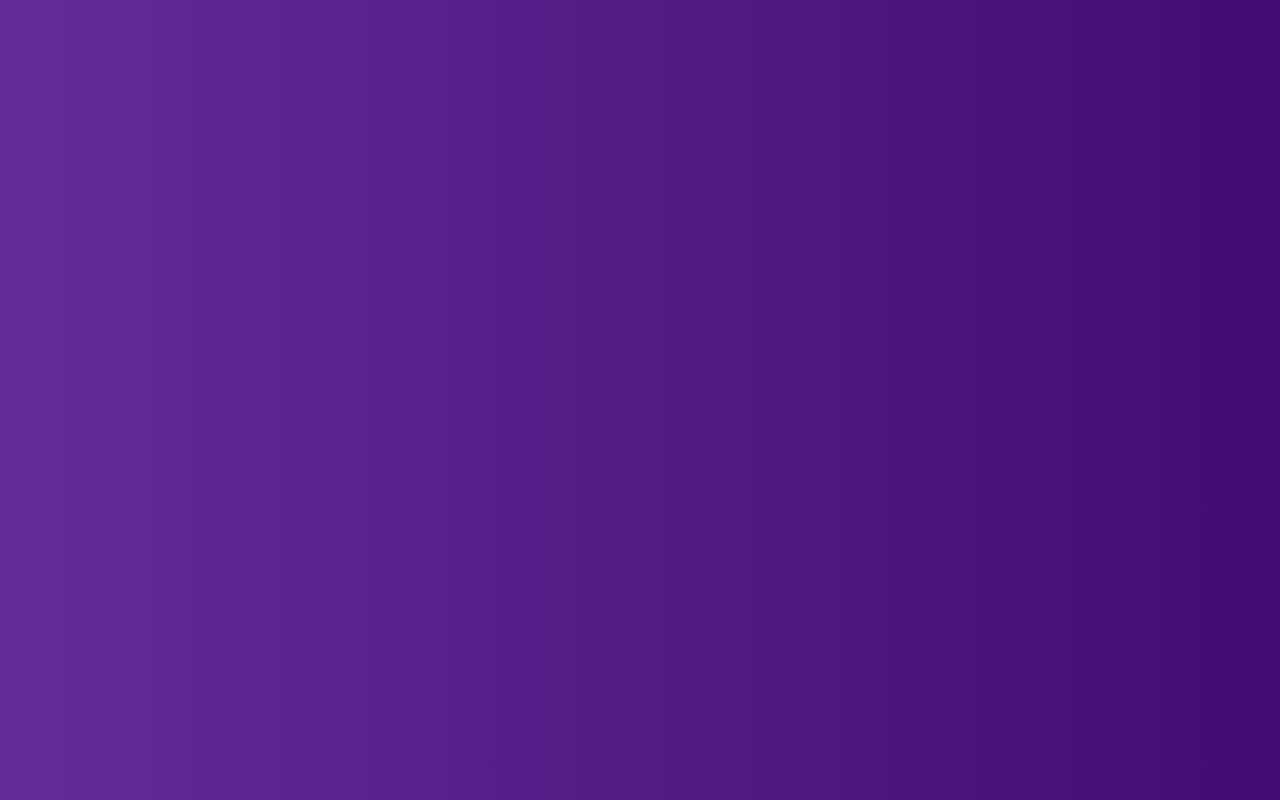
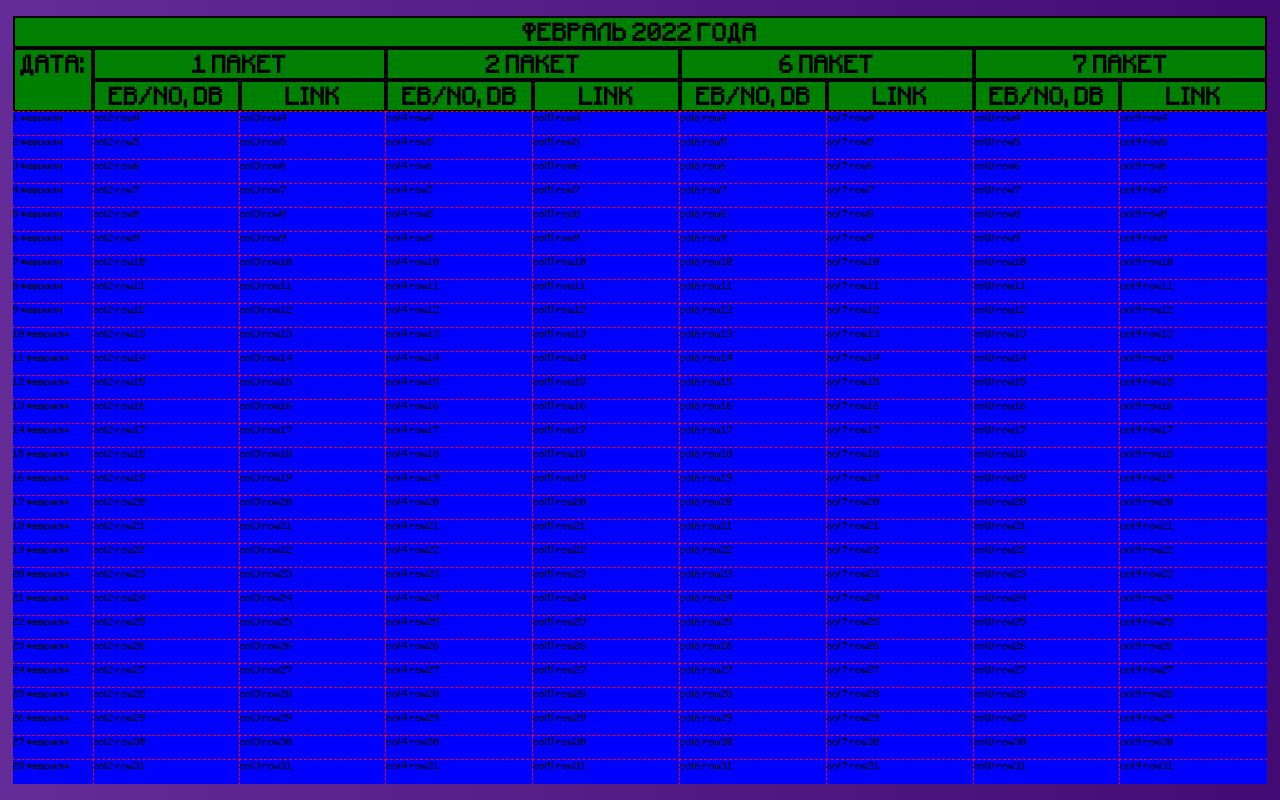
Before and after one commit to VladislavGolikov/journal, a website built with Parcel: page src/index.pug in a window 1280 px wide. Built offline with nearby package versions, Linux system fonts and the light colour scheme.

Commit message:
страница журнала динамичекси генерируется. время берется из текущего. нужно сделать интерфейс смены страницы, смены времени и настроить стили

```diff
--- /dev/null
+++ b/src/config.json
@@ -0,0 +1,11 @@
+{
+  "tables": [
+    ["1 пакет", "2 пакет","6 пакет","7 пакет"],
+    ["8 пакет", "9 пакет","10 пакет","11 пакет (РТРС-2)"],
+    ["12 пакет", "13 пакет","14 пакет","15 пакет (РТРС-1 МСК +0)", "16 пакет"]
+  ],
+  "columns": ["Eb/No, dB","Link Margin, dB"],
+  "currentPage": "0",
+  "monthDuration": [["31","января"],["28","февраля"],["31","марта"],["30","апреля"],["31","мая"],
+    ["30","июня"],["31","июля"],["31","августа"],["30","сентября"],["31","октября"],["30","ноября"],["31","декабря"]]
+}
--- /dev/null
+++ b/src/createcell.js
@@ -0,0 +1,64 @@
+
+export class CreateCell {
+    constructor(column=1, row=1, text='') {
+        this.placeForInsert=document.querySelector('.allthereis');
+        this.placeForStylize=null;
+        this.cellTemplate=``;
+        this.className=`cellOfTable`;
+        this.idName=`col${column}_row${row}`;
+        this.text=text;
+        this.row=row;
+        this.column=column;
+
+        this.createTemplate();
+        this.createCell();
+        this.getElement();
+        this.stylizeCell();
+    }
+    createTemplate() {
+        this.cellTemplate=`<div id=${this.idName} class=${this.className}>${this.text}</div>`;
+    }
+    createCell() {
+        this.placeForInsert.insertAdjacentHTML('beforeEnd',this.cellTemplate);
+    }
+    getElement() {
+        this.placeForStylize=document.getElementById(this.idName);
+    }
+    stylizeCell() {
+        this.placeForStylize.style.gridRow=`${this.row} / ${++this.row}`
+        this.placeForStylize.style.gridColumn=`${this.column} / ${++this.column}`
+    }
+}
+
+export class CreateCellNamed {
+    constructor(columnBegin='', columnEnd='', rowBegin='', rowEnd='', text='') {
+        this.placeForInsert=document.querySelector('.allthereis');
+        this.placeForStylize=null;
+        this.cellTemplate=``;
+        this.className=`cellOfTableNamed`;
+        this.idName=`${columnBegin}_${rowBegin}`;
+        this.text=text;
+        this.columnBegin=columnBegin;
+        this.columnEnd=columnEnd;
+        this.rowBegin=rowBegin;
+        this.rowEnd=rowEnd;
+
+        this.createTemplate();
+        this.createCell();
+        this.getElement();
+        this.stylizeCell();
+    }
+    createTemplate() {
+        this.cellTemplate=`<div id=${this.idName} class=${this.className}>${this.text}</div>`;
+    }
+    createCell() {
+        this.placeForInsert.insertAdjacentHTML('afterBegin',this.cellTemplate);
+    }
+    getElement() {
+        this.placeForStylize=document.getElementById(this.idName);
+    }
+    stylizeCell() {
+        this.placeForStylize.style.gridRow=`${this.rowBegin} / ${this.rowEnd}`
+        this.placeForStylize.style.gridColumn=`${this.columnBegin} / ${this.columnEnd}`
+    }
+}
--- /dev/null
+++ b/src/createtable.js
@@ -0,0 +1,70 @@
+import {tables, columns, currentPage, monthDuration} from './config.json';
+import {CreateCell, CreateCellNamed} from './createcell.js';
+
+
+export class CreateTable {
+    constructor(currentMonth=false) {
+        this.placeForStylize=document.querySelector('.allthereis');
+        this.date=new Date();
+        this.numOfRows=Number(monthDuration[this.date.getMonth()][0]);
+        if (currentMonth) {this.numOfRows=Number(currentMonth)}
+        this.numOfColumns=tables[currentPage].length*columns.length;
+        this.numOfRowsIndent=3; /* столько строк добавим на заголовки таблицы */
+        this.IndentX=2; /* один столбец для даты, поэтому начинаем с 2 */
+        this.dateWidth=`10vh`; /* колонка с датами */
+        this.yearHeight=`4vh`; /* заголовок года */
+        this.packetHeight=`4vh`; /* заголовок пакета */
+        this.parameterHeight=`4vh`; /* заголовок параметра */
+
+        this.createGridStyle();
+        this.createTableSimple();
+        this.createTableHead();
+        this.createTableDates();
+
+    }
+    createGridStyle() { /* разметка грида */
+
+        this.placeForStylize.style.gridTemplateColumns=`[beginDate beginYear] ${this.dateWidth} [endDate] repeat(${this.numOfColumns}, 1fr) [endYear]`;
+        this.placeForStylize.style.gridTemplateRows=`
+        [beginYear] ${this.yearHeight} [endYear beginPacket] ${this.packetHeight} [endPacket beginParameter]
+        ${this.parameterHeight} [endParameter] repeat(${this.numOfRows}, 1fr)
+        `;
+    }
+    createTableSimple() { /* создание множества пустых ячеек */
+        for (let j=1+this.numOfRowsIndent; j <= this.numOfRows+this.numOfRowsIndent; j++) {
+            for (let i=this.IndentX; i < this.numOfColumns+this.IndentX; i++) {
+                new CreateCell(i,j,`col${i} row${j}`);
+            }
+        }
+    }
+    createTableHead(){
+        /*** заголовок года ***/
+        new CreateCellNamed('beginYear','endYear','beginYear','endYear',
+            `${this.date.toLocaleString('ru', {month: 'long'})} ${this.date.getFullYear()} года`);
+
+        /*** заголовок пакета ***/
+        tables[currentPage].forEach(function(el,ind){
+
+            new CreateCellNamed(ind*2+this.IndentX, ind*2+this.IndentX+2,'beginPacket','endPacket',el)
+        },this);
+
+        /*** заголовок параметра ***/
+        tables[currentPage].forEach(function(el,ind){
+            const indexOuter=ind;
+
+            columns.forEach(function(el,ind){
+                new CreateCellNamed(ind+this.IndentX+indexOuter*2, ind+this.IndentX+indexOuter*2+1,'beginParameter','endParameter',el)
+            },this,indexOuter)
+        },this);
+
+        /*** заголовок даты ***/
+        new CreateCellNamed(1,2,'beginPacket','endParameter','Дата:');
+
+    }
+    createTableDates(){/* создание множества ячеек с датами */
+        for (let j=1+this.numOfRowsIndent; j <= this.numOfRows+this.numOfRowsIndent; j++) {
+
+                new CreateCell(1,j,`${j-this.numOfRowsIndent} ${monthDuration[this.date.getMonth()][1]}`);
+        }
+    }
+}
--- a/src/index.js
+++ b/src/index.js
@@ -1 +1,6 @@
 import './main.scss';
+import {CreateTable} from './createtable.js';
+
+
+
+new CreateTable();
--- a/src/index.pug
+++ b/src/index.pug
@@ -6,3 +6,4 @@ html(lang='ru')
     link(rel='icon' type='image/png' href='favicon.png')
     script(defer='defer' type='module' src='index.js')
   body
+    .allthereis
--- a/src/main.scss
+++ b/src/main.scss
@@ -8,6 +8,8 @@ body {
     .allthereis {
         $indent-X: 1vw;
         $indent-Y: 2vh;
+        $num-of-columns: 100;
+        $num-of-rows: 31;
 
         position: relative;
         top: $indent-Y;
@@ -16,5 +18,28 @@ body {
         height: 100vh -$indent-Y*2;
         box-sizing: border-box;
         overflow: hidden;
-    }
+        background-color: white;
+        display: grid;
+        grid-template-columns: repeat($num-of-columns, 1fr);
+        grid-template-rows: repeat($num-of-rows, 1fr);
+        gap: 0 0;
+
+        .cellOfTable {
+            font-family: minecraft;
+            font-size: 1vh;
+            background-color: blue;
+            outline: 1px red dashed;
+        }
+        .cellOfTableNamed {
+            font-family: minecraft;
+            text-align: center;
+            text-transform: uppercase;
+            font-size: 2.5vh;
+            font-weight: bold;
+            line-height: 4vh;
+            background-color: green;
+            border: 2px black solid;
+
+        }
+   }
 }
```
